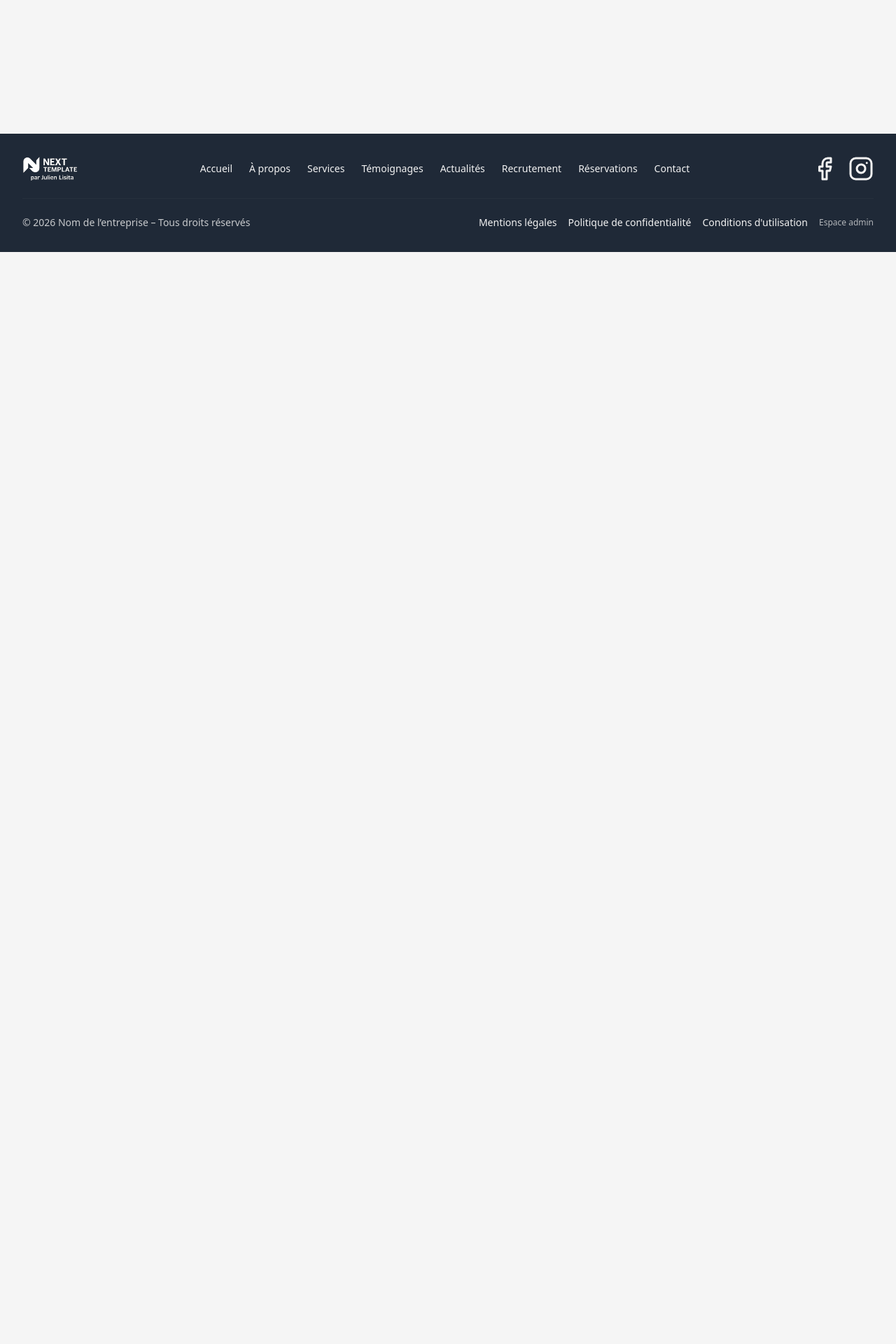
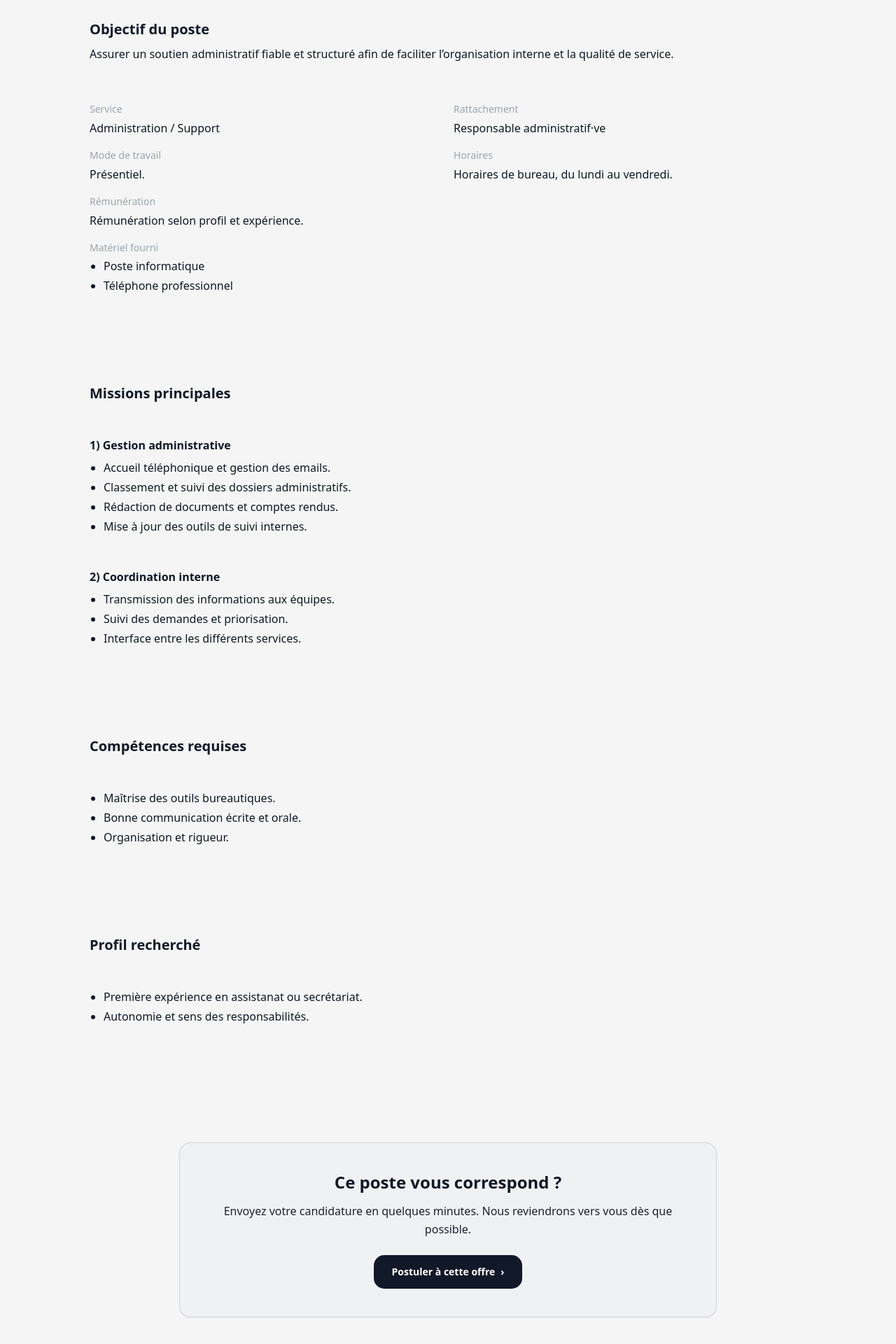
Before and after one commit to julienlisita/nextjs-ts-tailwind-template, a Next.js app: page /recruitment/assistant-administratif-polyvalent in a window 1280 px wide. Shown: the part 440-2360 px from the top of the page at 70% size. Before the commit the page ends 800 px from the top, so only its background shows below. Built offline with nearby package versions, Linux system fonts and the light colour scheme.

Commit message:
feat(recruitment): add JobOfferContent with application CTA

```diff
--- /dev/null
+++ b/src/components/recruitment/job-offer/JobOfferContent.css
@@ -0,0 +1,86 @@
+/* src/components/recruitment/job-offer/JobOfferContent.css */
+
+.job-offer-content {
+  @apply text-base;
+  color: var(--color-text);
+}
+
+/* --- Headings / text --- */
+.job-offer-h2 {
+  @apply mb-2 text-xl font-semibold;
+  color: var(--color-heading);
+}
+
+.job-offer-h3 {
+  @apply text-base font-semibold;
+  color: var(--color-heading);
+}
+
+.job-offer-text {
+  @apply leading-relaxed;
+  color: var(--color-text);
+}
+
+.job-offer-block {
+  @apply mb-5;
+}
+
+/* --- Meta grid --- */
+.job-offer-meta-grid {
+  @apply grid grid-cols-1 gap-4 pt-2 sm:grid-cols-2;
+}
+
+.job-offer-meta-item {
+  @apply grid gap-1;
+}
+
+.job-offer-meta-label {
+  @apply text-sm;
+  color: var(--color-muted);
+}
+
+.job-offer-meta-value {
+  @apply leading-relaxed;
+  color: var(--color-text);
+}
+
+.job-offer-meta-span-2 {
+  @apply sm:col-span-2;
+}
+
+/* --- Lists / groups --- */
+.job-offer-list {
+  @apply ml-5 list-disc space-y-1;
+  color: var(--color-text);
+}
+
+.job-offer-group {
+  @apply mt-4 space-y-2;
+}
+
+/* --- CTA candidature --- */
+.job-offer-cta-wrap {
+  @apply py-10 text-center;
+}
+
+.job-offer-cta {
+  @apply mx-auto inline-block w-full max-w-3xl rounded-2xl p-8 md:p-10;
+  background: var(--color-surface-soft);
+  border: 1px solid var(--color-border);
+  box-shadow: var(--card-shadow);
+}
+
+.job-offer-cta-title {
+  @apply mb-3 text-2xl font-semibold;
+  color: var(--color-heading);
+}
+
+.job-offer-cta-text {
+  @apply mb-6 leading-relaxed;
+  color: var(--color-text);
+  opacity: 0.95;
+}
+
+.job-offer-cta-arrow {
+  @apply ml-2;
+}
--- /dev/null
+++ b/src/components/recruitment/job-offer/JobOfferContent.tsx
@@ -0,0 +1,128 @@
+// src/components/recruitment/job-offer/JobOfferContent.tsx
+
+import type { JobOffer } from '@/types/job';
+
+import Section from '@/components/layout/Section';
+import SectionWrapper from '@/components/layout/SectionWrapper';
+import Button from '@/components/ui/Button';
+
+import './JobOfferContent.css';
+
+type Props = { offer: JobOffer };
+
+export default function JobOfferContent({ offer }: Props) {
+  return (
+    <div className="job-offer-content">
+      <Section>
+        <SectionWrapper>
+          {offer.missionStatement && (
+            <div className="job-offer-block">
+              <h2 className="job-offer-h2">Objectif du poste</h2>
+              <p className="job-offer-text">{offer.missionStatement}</p>
+            </div>
+          )}
+
+          <div className="job-offer-meta-grid">
+            {offer.service && (
+              <div className="job-offer-meta-item">
+                <div className="job-offer-meta-label">Service</div>
+                <div className="job-offer-meta-value">{offer.service}</div>
+              </div>
+            )}
+
+            {offer.reportingLine && (
+              <div className="job-offer-meta-item">
+                <div className="job-offer-meta-label">Rattachement</div>
+                <div className="job-offer-meta-value">{offer.reportingLine}</div>
+              </div>
+            )}
+
+            {offer.workMode && (
+              <div className="job-offer-meta-item">
+                <div className="job-offer-meta-label">Mode de travail</div>
+                <div className="job-offer-meta-value">{offer.workMode}</div>
+              </div>
+            )}
+
+            {offer.scheduleNote && (
+              <div className="job-offer-meta-item">
+                <div className="job-offer-meta-label">Horaires</div>
+                <div className="job-offer-meta-value">{offer.scheduleNote}</div>
+              </div>
+            )}
+
+            {offer.remunerationNote && (
+              <div className="job-offer-meta-item job-offer-meta-span-2">
+                <div className="job-offer-meta-label">Rémunération</div>
+                <div className="job-offer-meta-value">{offer.remunerationNote}</div>
+              </div>
+            )}
+
+            {!!offer.equipments?.length && (
+              <div className="job-offer-meta-item job-offer-meta-span-2">
+                <div className="job-offer-meta-label">Matériel fourni</div>
+                <ul className="job-offer-list">
+                  {offer.equipments.map((e) => (
+                    <li key={e}>{e}</li>
+                  ))}
+                </ul>
+              </div>
+            )}
+          </div>
+        </SectionWrapper>
+      </Section>
+
+      {offer.sections?.map((sec) => (
+        <Section key={sec.key}>
+          <SectionWrapper>
+            <h2 className="job-offer-h2">{sec.title}</h2>
+
+            {!!sec.items?.length && (
+              <ul className="job-offer-list">
+                {sec.items.map((it, i) => (
+                  <li key={i}>{it}</li>
+                ))}
+              </ul>
+            )}
+
+            {!!sec.groups?.length &&
+              sec.groups.map((g, i) => (
+                <div key={i} className="job-offer-group">
+                  <h3 className="job-offer-h3">{g.title}</h3>
+                  <ul className="job-offer-list">
+                    {g.items.map((it, j) => (
+                      <li key={j}>{it}</li>
+                    ))}
+                  </ul>
+                </div>
+              ))}
+          </SectionWrapper>
+        </Section>
+      ))}
+
+      <Section>
+        <SectionWrapper>
+          <div className="job-offer-cta-wrap">
+            <div className="job-offer-cta">
+              <h2 className="job-offer-cta-title">Ce poste vous correspond ?</h2>
+              <p className="job-offer-cta-text">
+                Envoyez votre candidature en quelques minutes. Nous reviendrons vers vous dès que
+                possible.
+              </p>
+              <Button
+                href={`/recruitment?apply=${encodeURIComponent(offer.title)}`}
+                variant="primary"
+                aria-label={`Postuler à l'offre ${offer.title}`}
+              >
+                Postuler à cette offre
+                <span className="ml-2" aria-hidden="true">
+                  &rsaquo;
+                </span>
+              </Button>
+            </div>
+          </div>
+        </SectionWrapper>
+      </Section>
+    </div>
+  );
+}
```
